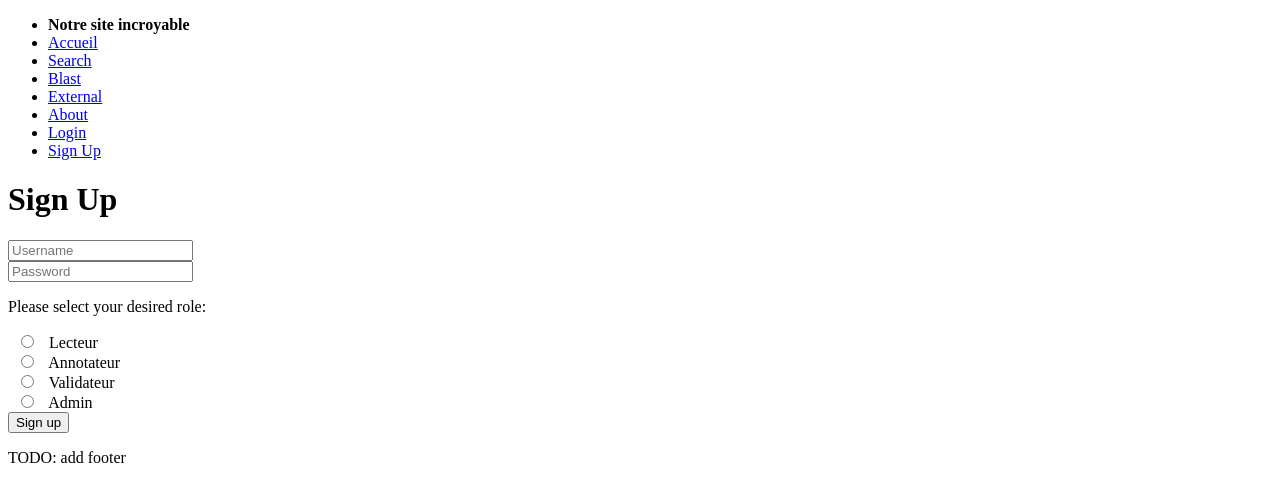
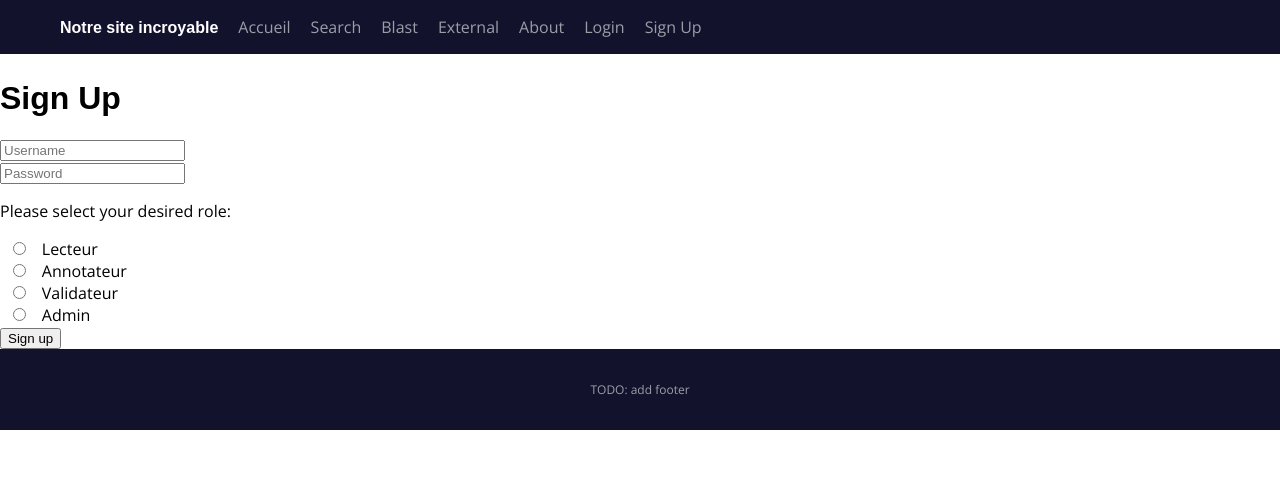
Before and after one commit to TitouanCh/appweb, a Django app: page /signup/ in a window 1280 px wide. Shown: the top 502 px of the page. Run offline with Django 5.2, Linux system fonts and the light colour scheme; some web fonts are replaced.

Commit message:
premier css

```diff
--- a/static/style.css
+++ b/static/style.css
@@ -1 +1,116 @@
-/* TODO: faire une feuille de style */
+@font-face { /* Font basique que j'ai trouvé sur google font */
+    font-family: 'OpenSans';
+    src: url('/static/fonts/opensansregular.ttf') format('truetype');
+    font-weight: normal;
+    font-style: normal;
+}
+
+@font-face { /* Italic */
+    font-family: 'OpenSans';
+    src: url('/static/fonts/opensansitalic.ttf') format('truetype');
+    font-weight: normal;
+    font-style: italic;
+}
+
+@font-face { /* Bold */
+    font-family: 'OpenSans';
+    src: url('/static/fonts/opensansbold.ttf') format('truetype');
+    font-weight: 700;
+    font-style: normal;
+}
+
+body {
+  margin: 0;
+  font-family: 'OpenSans', sans-serif;
+}
+
+nav {
+  background-color: #12122d;
+  color: #9d9da8;
+  position: fixed;
+  top: 0;
+  width: 100%;
+  display: flex;
+  justify-content: space-between;
+}
+
+nav b {
+  color: #fff;
+}
+
+nav a {
+  color: inherit;
+  text-decoration: none;
+}
+
+nav ul {
+  display: flex;
+  list-style: none;
+  align-items: center;
+}
+
+nav li {
+  margin-left: 20px;
+}
+
+nav .date {
+  margin-left: auto;
+  font-size: 14px;
+  color: #fff;
+  font-weight: normal;
+}
+
+main {
+  margin-top: 80px;
+}
+
+article {
+  margin: 8%;
+}
+
+footer {
+  background-color: #12122d; /* Same as nav color */
+  color: #9d9da8; /* Same as nav color*/
+  font-size: 12px;
+  padding: 20px 0;
+  text-align: center;
+}
+
+.footer-container {
+  display: flex;
+  flex-wrap: wrap;
+  justify-content: space-between;
+  max-width: 1200px;
+  margin: 0 auto;
+}
+
+.footer-section {
+  margin: 10px;
+  flex: 1 1 200px;
+}
+
+.footer-section ul {
+  list-style: none;
+  padding: 0;
+}
+
+.footer-section a {
+  color: #9d9da8;
+  text-decoration: none;
+}
+
+.footer-section a:hover {
+  color: #fff;
+  text-decoration: underline;
+}
+
+.grow {
+  animation: grow-animation 2s ease-in-out infinite;
+  color: rgb(168, 168, 59);
+}
+
+@keyframes grow-animation {
+  0% { transform: scale(1); }
+  50% {transform: scale(1.2); }
+  100% {transform: scale(1); }
+}
```
Also changed, not shown: static/fonts/opensansitalic.ttf (added), static/fonts/opensansmedium.ttf (added), static/fonts/opensansregular.ttf (added).
